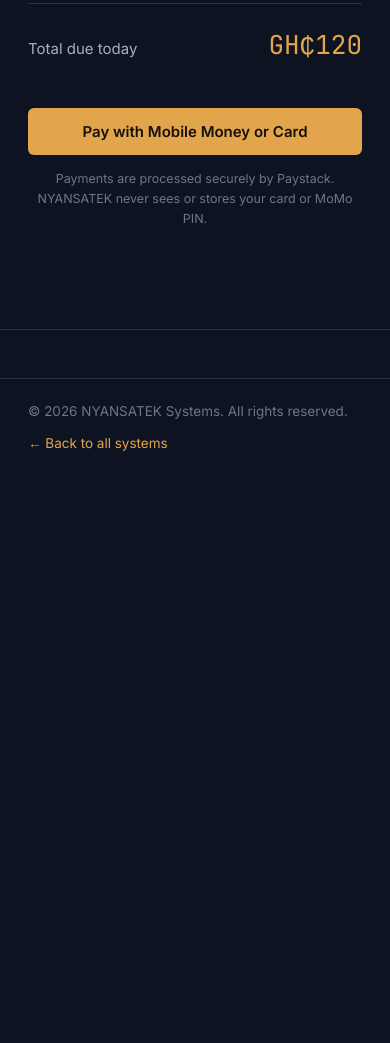
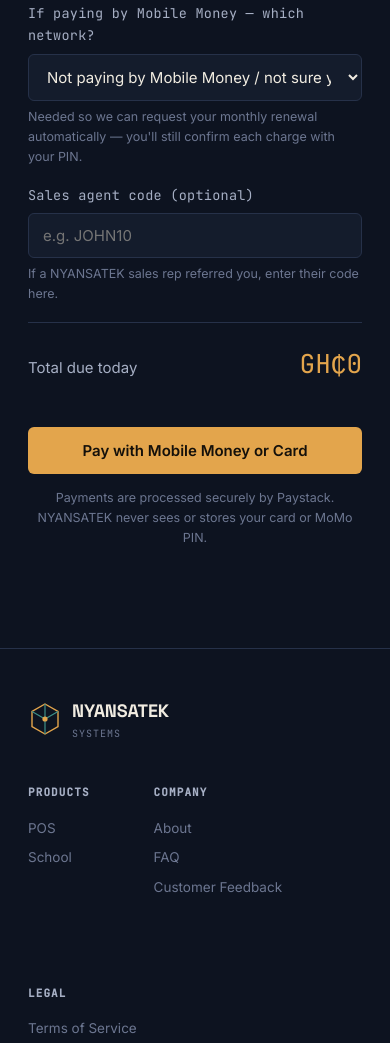
Before and after one commit to webstar-7/nyansatek-systems, a website: page checkout.html in a window 390 px wide. Shown: the part 957-2000 px from the top of the page. Before the commit the page ends 1443 px from the top, so only its background shows below. Drawn offline with Linux system fonts and the light colour scheme; a script that the page names is missing.

Commit message:
Add mobile money options and update footer

```diff
--- a/checkout.html
+++ b/checkout.html
@@ -74,6 +74,23 @@
       <input type="text" id="location" required placeholder="e.g. Kumasi">
     </div>
 
+    <div class="field">
+      <label for="momoProvider">If paying by Mobile Money — which network?</label>
+      <select id="momoProvider">
+        <option value="">Not paying by Mobile Money / not sure yet</option>
+        <option value="mtn">MTN Mobile Money</option>
+        <option value="vod">Telecel Cash (Vodafone)</option>
+        <option value="atl">AirtelTigo Money</option>
+      </select>
+      <div class="hint">Needed so we can request your monthly renewal automatically — you'll still confirm each charge with your PIN.</div>
+    </div>
+
+    <div class="field">
+      <label for="salesCode">Sales agent code (optional)</label>
+      <input type="text" id="salesCode" placeholder="e.g. JOHN10">
+      <div class="hint">If a NYANSATEK sales rep referred you, enter their code here.</div>
+    </div>
+
     <div class="pay-total">
       <span style="color:var(--text-dim); font-size:15px;">Total due today</span>
       <span class="amt" id="total-amount">GH₵0</span>
@@ -93,14 +110,49 @@
 </div>
 
 <footer class="site">
-  <div class="wrap footer-bottom">
-    <span>© 2026 NYANSATEK Systems. All rights reserved.</span>
-    <a href="index.html" style="color:var(--gold);">← Back to all systems</a>
+  <div class="wrap">
+    <div class="footer-grid">
+      <div class="brand">
+        <svg class="mark" viewBox="0 0 34 34" fill="none" xmlns="http://www.w3.org/2000/svg">
+          <path d="M17 2 L30 9.5 L30 24.5 L17 32 L4 24.5 L4 9.5 Z" stroke="#E3A54C" stroke-width="1.4"/>
+          <path d="M17 2 V17 M17 17 L30 9.5 M17 17 L4 9.5 M17 17 V32" stroke="#3E9088" stroke-width="1.2"/>
+          <circle cx="17" cy="17" r="2.6" fill="#E3A54C"/>
+        </svg>
+        <span style="color:var(--text)">NYANSATEK<small>Systems</small></span>
+      </div>
+      <div class="footer-cols">
+        <div class="footer-col">
+          <h5>Products</h5>
+          <a href="product-pos.html">POS</a>
+          <a href="product-school.html">School</a>
+        </div>
+        <div class="footer-col">
+          <h5>Company</h5>
+          <a href="about.html">About</a>
+          <a href="faq.html">FAQ</a>
+          <a href="feedback.html">Customer Feedback</a>
+        </div>
+        <div class="footer-col">
+          <h5>Legal</h5>
+          <a href="terms.html">Terms of Service</a>
+          <a href="privacy.html">Privacy Policy</a>
+        </div>
+        <div class="footer-col">
+          <h5>Support</h5>
+          <a href="tel:0536340578">0536 340 578</a>
+          <a href="mailto:support@nyansatek.systems">support@nyansatek.systems</a>
+        </div>
+      </div>
+    </div>
+    <div class="footer-bottom">
+      <span>© 2026 NYANSATEK Systems. All rights reserved.</span>
+      <span>Obuasi, Ghana</span>
+    </div>
   </div>
 </footer>
 
+
 <script src="https://js.paystack.co/v2/inline.js"></script>
-<script src="js/products.js"></script>
 <script src="js/checkout.js"></script>
 </body>
 </html>
```
